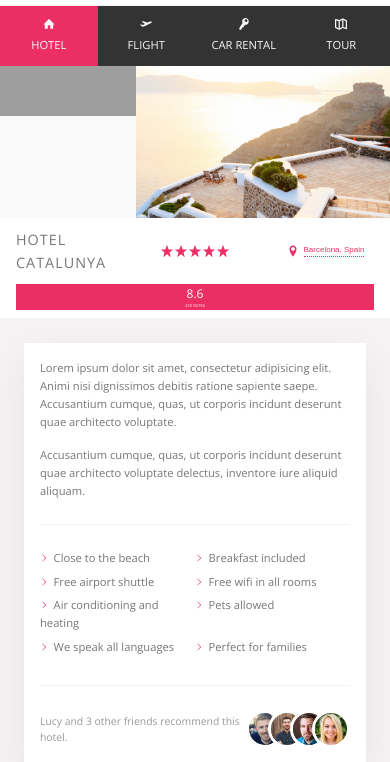
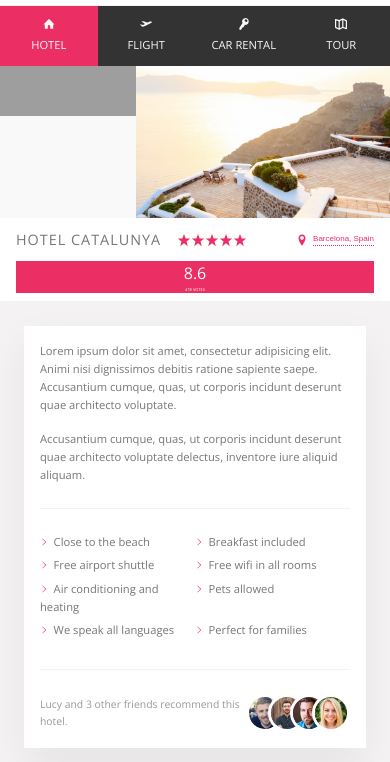
Before and after one commit to sabique/Booking-App-using-Flexbox, a plain HTML site: page index.html in a window 390 px wide. Shown: the part 82-844 px from the top of the page. Drawn offline with nearby package versions, Linux system fonts and the light colour scheme; grey boxes are pictures that could not be loaded.

Commit message:
Applied requested changes to design

```diff
--- a/css/media-query.css
+++ b/css/media-query.css
@@ -126,35 +126,23 @@
         padding-bottom: 1rem;
     }
 
-    .overview .overview__heading {
-        flex: 1 0 33%;
-        justify-content: center;
-        font-size: 1.8rem;
-        padding: 1.25rem 2rem;
-    }
-
     .overview .overview__stars {
-        flex: 1 0 33%;
-        justify-content: center;
-        margin-right: 0 !important;
-        padding: 1.25rem 2rem;
+        margin-right: auto;
     }
 
     .overview .overview__location {
-        flex: 1 0 33%;
-        justify-content: center;
+        margin-left: auto;
         font-size: 1rem;
         padding: 1.25rem 2rem;
     }
 
     .overview .overview__rating {
         flex-basis: 100%;
-        display: flex;
         margin: 0 2rem;
     }
 
     .overview .overview__rating-average {
-        font-size: 1.5rem;
+        font-size: 2rem;
     }
 
     .overview .overview__rating-count {
```
